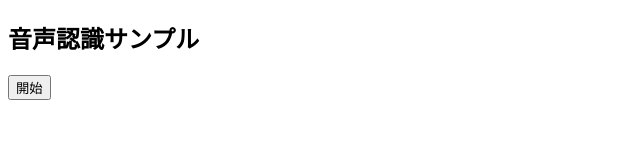
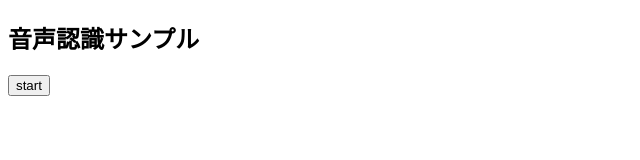
Before and after one commit to simotukih/Transcription, a plain HTML site: page index.html in a window 1280 px wide. Shown: the full height of the page, 0-640 px from the left. Drawn offline with Linux system fonts and the light colour scheme.

Commit message:
Update index.html

```diff
--- a/index.html
+++ b/index.html
@@ -7,7 +7,7 @@
 </head>
 <body>
     <h2>音声認識サンプル</h2>
-    <button id="btn">開始</button>
+    <button id="btn">start</button>
     <div id="content"></div>
 
 <script>
```
